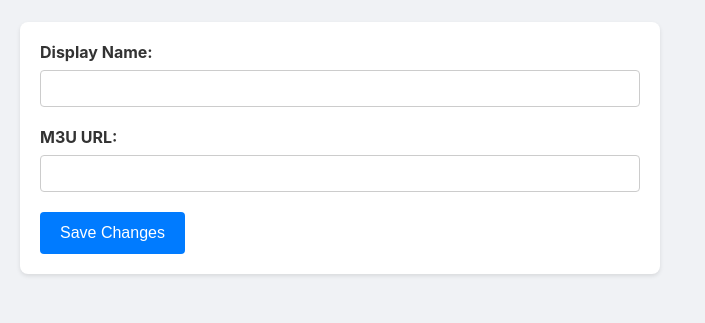
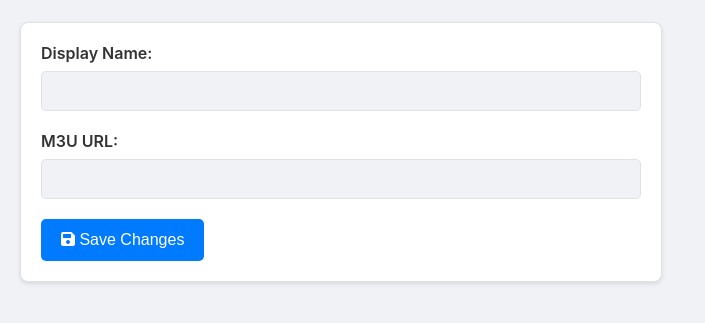
Before and after one commit to the-Commodore64/m3u-monitor, a Flask app: template templates/edit_m3u.html in a window 1280 px wide. Shown: the part 141-464 px from the top of the page, without its empty margins (0-705 px from the left). Run offline with Flask 3, Linux system fonts and the light colour scheme; the template is opened without the code that fills it, so the values that code supplies are empty.

Commit message:
Update edit_m3u.html

```diff
--- a/templates/edit_m3u.html
+++ b/templates/edit_m3u.html
@@ -2,18 +2,65 @@
 {% block title %}Edit M3U Source{% endblock %}
 {% block content %}
 <h1>Edit: {{ source.name }}</h1>
+
 <style>
-        form { max-width: 600px; margin: 20px 0; padding: 20px; background: #fff; border-radius: 8px; box-shadow: 0 2px 4px rgba(0,0,0,0.1); }
-        label { display: block; margin-bottom: 8px; font-weight: bold; }
-        input[type="text"], input[type="url"] { width: 100%; padding: 10px; margin-bottom: 20px; border: 1px solid #ccc; border-radius: 4px; box-sizing: border-box; }
-        button { background-color: #007bff; color: white; padding: 12px 20px; border: none; border-radius: 4px; cursor: pointer; font-size: 16px; }
-        button:hover { background-color: #0056b3; }
+    form {
+        max-width: 600px;
+        margin: 20px 0;
+        padding: 20px;
+        background: var(--card-bg);
+        border-radius: 8px;
+        box-shadow: 0 2px 4px rgba(0,0,0,0.1);
+        border: 1px solid var(--border);
+    }
+
+    label {
+        display: block;
+        margin-bottom: 8px;
+        font-weight: 600;
+        color: var(--text);
+    }
+
+    input[type="text"],
+    input[type="url"] {
+        width: 100%;
+        padding: 10px;
+        margin-bottom: 20px;
+        border: 1px solid var(--border);
+        border-radius: 5px;
+        background-color: var(--bg);
+        color: var(--text);
+        font-size: 1em;
+        box-sizing: border-box;
+    }
+
+    input[type="text"]::placeholder,
+    input[type="url"]::placeholder {
+        color: #888;
+    }
+
+    button {
+        background-color: #007bff;
+        color: white;
+        padding: 12px 20px;
+        border: none;
+        border-radius: 5px;
+        font-size: 16px;
+        cursor: pointer;
+    }
+
+    button:hover {
+        background-color: #0056b3;
+    }
 </style>
+
 <form method="post">
     <label for="name">Display Name:</label>
     <input type="text" id="name" name="name" value="{{ source.name }}" required>
+
     <label for="url">M3U URL:</label>
     <input type="url" id="url" name="url" value="{{ source.url }}" required>
-        <button type="submit">Save Changes</button>
+
+    <button type="submit"><i class="fas fa-save"></i> Save Changes</button>
 </form>
 {% endblock %}
```
Lines whose indentation alone changed are shown as unchanged.
